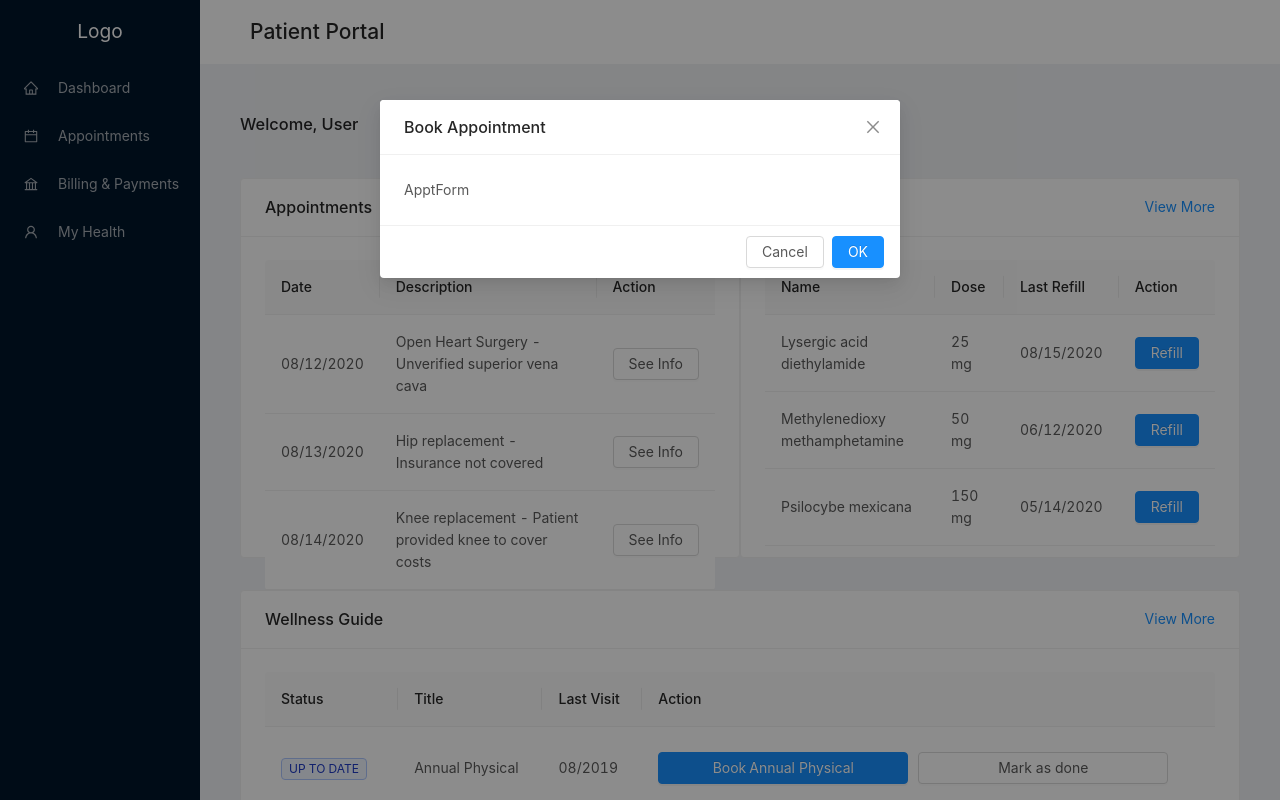
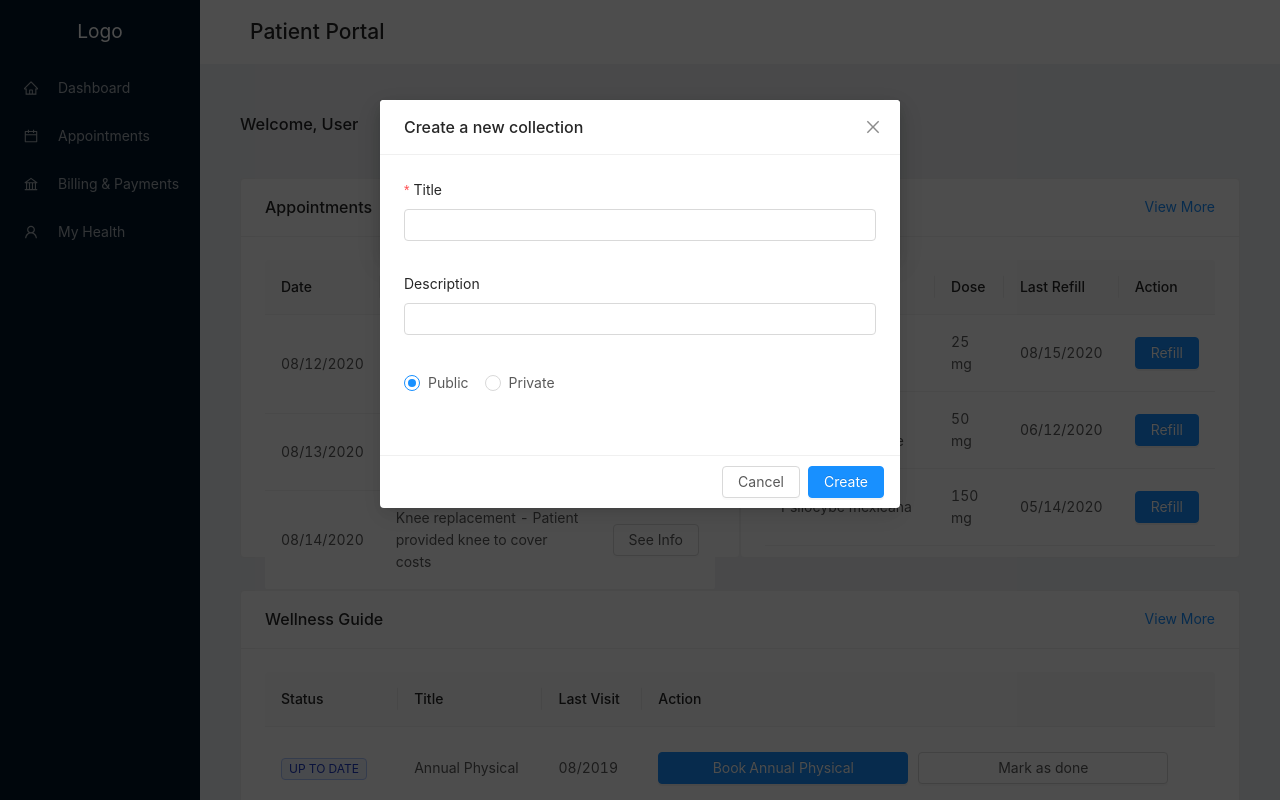
Before and after one commit to mattjaikaran/patient-portal-nextjs, a Next.js app: page /dashboard in a window 1280 px wide. Both pictures are taken after a click on the element 740 px from the left and 768 px from the top of the page. Built offline with nearby package versions, Linux system fonts and the light colour scheme.

Commit message:
added initial form checkup/wellness modal

```diff
--- a/components/ApptForm/index.js
+++ b/components/ApptForm/index.js
@@ -1,10 +1,57 @@
-import './style.scss'
+import { Modal, Form, Input, Radio } from 'antd'
 
-const ApptForm = () => {
+const ApptForm = ({ visible, onCreate, onCancel }) => {
+  const [form] = Form.useForm()
   return (
-    <div>
-      ApptForm
-    </div>
+    <Modal
+      visible={visible}
+      title="Create a new collection"
+      okText="Create"
+      cancelText="Cancel"
+      onCancel={onCancel}
+      onOk={() => {
+        form
+          .validateFields()
+          .then(values => {
+            form.resetFields()
+            onCreate(values)
+          })
+          .catch(info => {
+            console.log('Validate Failed:', info)
+          })
+      }}
+    >
+      <Form
+        form={form}
+        layout="vertical"
+        name="form_in_modal"
+        initialValues={{
+          modifier: 'public',
+        }}
+      >
+        <Form.Item
+          name="title"
+          label="Title"
+          rules={[
+            {
+              required: true,
+              message: 'Please input the title of collection!',
+            },
+          ]}
+        >
+          <Input />
+        </Form.Item>
+        <Form.Item name="description" label="Description">
+          <Input type="textarea" />
+        </Form.Item>
+        <Form.Item name="modifier" className="collection-create-form_last-form-item">
+          <Radio.Group>
+            <Radio value="public">Public</Radio>
+            <Radio value="private">Private</Radio>
+          </Radio.Group>
+        </Form.Item>
+      </Form>
+    </Modal>
   )
 }
 
--- a/components/Checkup/index.js
+++ b/components/Checkup/index.js
@@ -1,18 +1,13 @@
 import { useState } from 'react'
-import { Table, Tag, Space, Modal, Button } from 'antd'
+import { Table, Tag, Form, Space, Modal, Button } from 'antd'
 import ApptForm from '../ApptForm'
 import './style.scss'
 
 const Checkup = (props) => {
   const [visible, setVisible] = useState(false)
-  const showApptModal = (e) => setVisible(true)
-
-  const handleOk = (e) => {
-    console.log(e)
-    setVisible(false)
-  }
-  const handleCancel = (e) => {
-    console.log(e)
+  const [form] = Form.useForm()
+  const onCreate = values => {
+    console.log('Received values of form: ', values)
     setVisible(false)
   }
 
@@ -110,7 +105,7 @@ const Checkup = (props) => {
             <>
               <Button
                 className="book-button"
-                onClick={showApptModal}
+                onClick={() => setVisible(true)}
                 type="primary">
                 <span>Book</span>
                 <span className="appt-name">{text.title}</span>
@@ -126,9 +121,25 @@ const Checkup = (props) => {
       <Modal
         title="Book Appointment"
         visible={visible}
-        onOk={handleOk}
-        onCancel={handleCancel}>
-        <ApptForm />
+        okText="Create"
+        cancelText="Cancel"
+        onCancel={props.onCancel}
+        onOk={() => {
+          form
+            .validateFields()
+            .then(values => {
+              form.resetFields()
+              onCreate(values)
+            })
+            .catch(info => {
+              console.log('Validate Failed:', info)
+            })
+        }}>
+        <ApptForm
+          visible={visible}
+          form={form}
+          onCreate={onCreate}
+          onCancel={() => setVisible(false)} />
       </Modal>
     </>
   )
--- a/components/Medications/index.js
+++ b/components/Medications/index.js
@@ -90,8 +90,7 @@ const Medications = (props) => {
             .catch(info => {
               console.log('Validate Failed:', info)
             })
-        }}
-      >
+        }}>
         <PrescriptionForm
           visible={visible}
           form={form}
```
